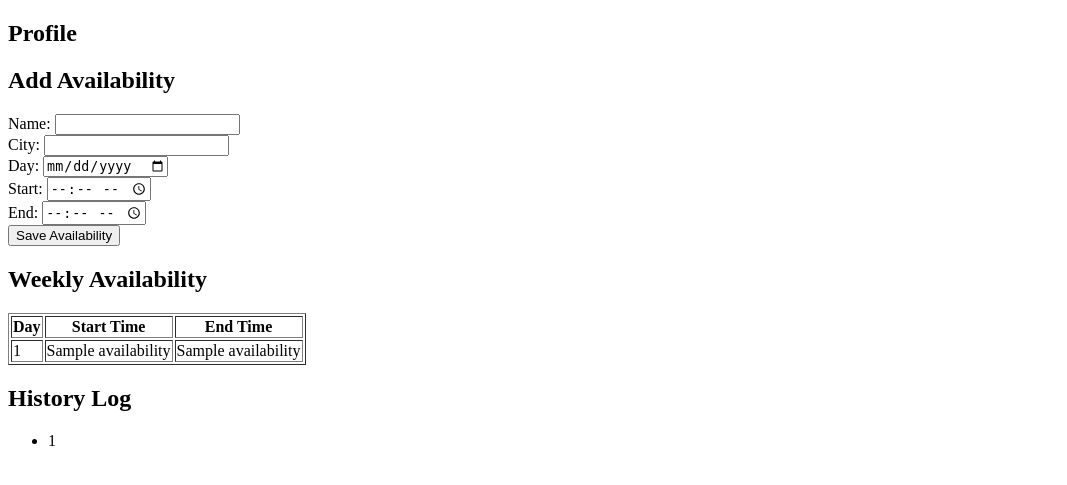
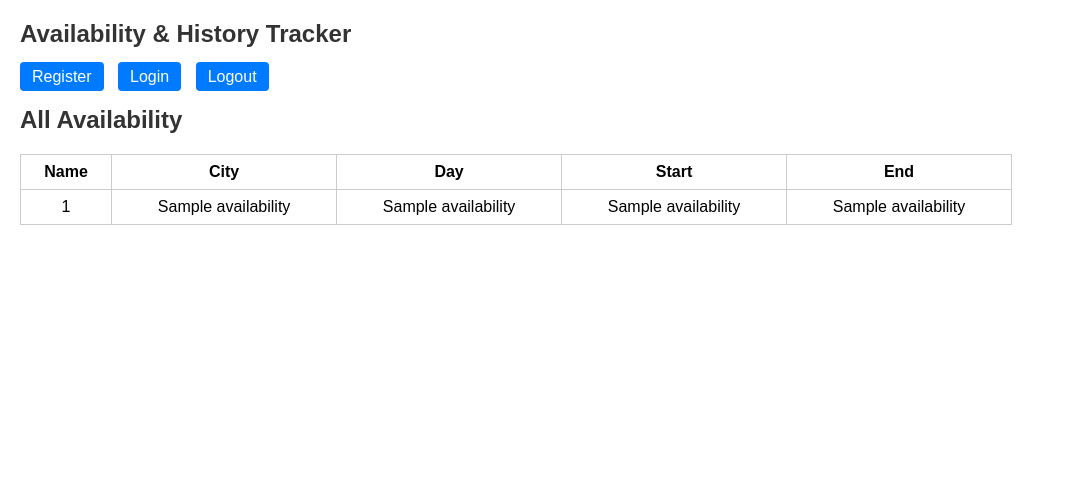
Before and after one commit to ursundark-star/Availability-History-Tracker, a Flask app: template frontend/templates/index.html in a window 1280 px wide. Shown: the top 485 px of the page, without its empty margins (0-1067 px from the left). Run offline with Flask 3, Linux system fonts and the light colour scheme; the template is opened without the code that fills it: most values are stand-ins (such as "Sample title", 1, 10 or a date in 2020).

Commit message:
Initial working version backup

```diff
--- a/frontend/app.py
+++ b/frontend/app.py
@@ -2,7 +2,7 @@ from flask import Flask, render_template, request, redirect, url_for, session
 import requests
 
 app = Flask(__name__)
-app.secret_key = "supersecretkey"  # for session management
+app.secret_key = "supersecretkey"
 BACKEND_URL = "http://backend:8000"
 
 @app.route("/login", methods=["GET", "POST"])
@@ -31,22 +31,36 @@ def register():
         return redirect(url_for("login"))
     return render_template("register.html")
 
+@app.route("/logout")
+def logout():
+    session.clear()
+    return redirect(url_for("home"))
+
 @app.route("/")
 def home():
-    if "person_id" not in session:
-        return redirect(url_for("login"))
-    person_id = session["person_id"]
-    user = requests.get(f"{BACKEND_URL}/user/{person_id}").json().get("user")
-    availability = requests.get(f"{BACKEND_URL}/availability/{person_id}").json()
-    history = requests.get(f"{BACKEND_URL}/history/{person_id}").json()
-    return render_template("index.html", user=user, availability=availability["availability"], history=history["history"])
+    all_availability = requests.get(f"{BACKEND_URL}/availability/all").json()
+    if "person_id" in session:
+        person_id = session["person_id"]
+        user = requests.get(f"{BACKEND_URL}/user/{person_id}").json().get("user")
+        availability = requests.get(f"{BACKEND_URL}/availability/{person_id}").json()
+        history = requests.get(f"{BACKEND_URL}/history/{person_id}").json()
+        return render_template("index.html",
+                               user=user,
+                               availability=availability["availability"],
+                               history=history["history"],
+                               all_availability=all_availability["availability"])
+    else:
+        return render_template("index.html",
+                               user=None,
+                               availability=[],
+                               history=[],
+                               all_availability=all_availability["availability"])
 
 @app.route("/add_availability", methods=["POST"])
 def add_availability():
     person_id = session["person_id"]
     data = {
         "person_id": person_id,
-        "name": request.form["name"],
         "city": request.form["city"],
         "day": request.form["day"],
         "start_time": request.form["start"],
--- a/frontend/templates/index.html
+++ b/frontend/templates/index.html
@@ -2,14 +2,58 @@
 <html>
 <head>
     <title>Availability & History Tracker</title>
+    <style>
+        body { font-family: Arial, sans-serif; margin: 20px; }
+        h2 { color: #333; }
+        table { border-collapse: collapse; width: 80%; margin-bottom: 20px; }
+        table, th, td { border: 1px solid #ccc; }
+        th, td { padding: 8px; text-align: center; }
+        .profile { margin-top: 20px; }
+        .profile img { border-radius: 8px; margin-bottom: 10px; }
+        .buttons { margin-bottom: 20px; }
+        .buttons a { margin-right: 10px; text-decoration: none; padding: 6px 12px; background: #007BFF; color: white; border-radius: 4px; }
+        .buttons a:hover { background: #0056b3; }
+    </style>
 </head>
 <body>
-    <h2>Profile</h2>
+    <h2>Availability & History Tracker</h2>
+
+    <div class="buttons">
+        <a href="/register">Register</a>
+        <a href="/login">Login</a>
+        <a href="/logout">Logout</a>
+    </div>
+
+    <h2>All Availability</h2>
+    <table>
+      <tr><th>Name</th><th>City</th><th>Day</th><th>Start</th><th>End</th></tr>
+      {% for a in all_availability %}
+        <tr><td>{{ a[0] }}</td><td>{{ a[1] }}</td><td>{{ a[2] }}</td><td>{{ a[3] }}</td><td>{{ a[4] }}</td></tr>
+      {% endfor %}
+    </table>
+
     {% if user %}
+      <div class="profile">
+        <h2>Your Profile</h2>
         <p><b>{{ user[0] }}</b></p>
         <img src="{{ user[1] }}" width="150">
         <p>{{ user[2] }}</p>
-    {% endif %}
+      </div>
+
+      <h2>Your Availability</h2>
+      <table>
+        <tr><th>Day</th><th>Start</th><th>End</th></tr>
+        {% for a in availability %}
+          <tr><td>{{ a[0] }}</td><td>{{ a[1] }}</td><td>{{ a[2] }}</td></tr>
+        {% endfor %}
+      </table>
+
+      <h2>Your History</h2>
+      <ul>
+        {% for h in history %}
+          <li>{{ h[0] }}</li>
+        {% endfor %}
+      </ul>
 
       <h2>Add Availability</h2>
       <form action="/add_availability" method="POST">
@@ -20,20 +64,6 @@
           End: <input type="time" name="end"><br>
           <input type="submit" value="Save Availability">
       </form>
-
-    <h2>Weekly Availability</h2>
-    <table border="1">
-        <tr><th>Day</th><th>Start Time</th><th>End Time</th></tr>
-        {% for a in availability %}
-            <tr><td>{{ a[0] }}</td><td>{{ a[1] }}</td><td>{{ a[2] }}</td></tr>
-        {% endfor %}
-    </table>
-
-    <h2>History Log</h2>
-    <ul>
-        {% for h in history %}
-            <li>{{ h[0] }}</li>
-        {% endfor %}
-    </ul>
+    {% endif %}
 </body>
 </html>
```
Also changed, not shown: backend/main.py (+19 -14 lines), frontend/templates/login.html (+22 -7 lines), frontend/templates/register.html (+9 -8 lines). Lines whose indentation alone changed are shown as unchanged.
